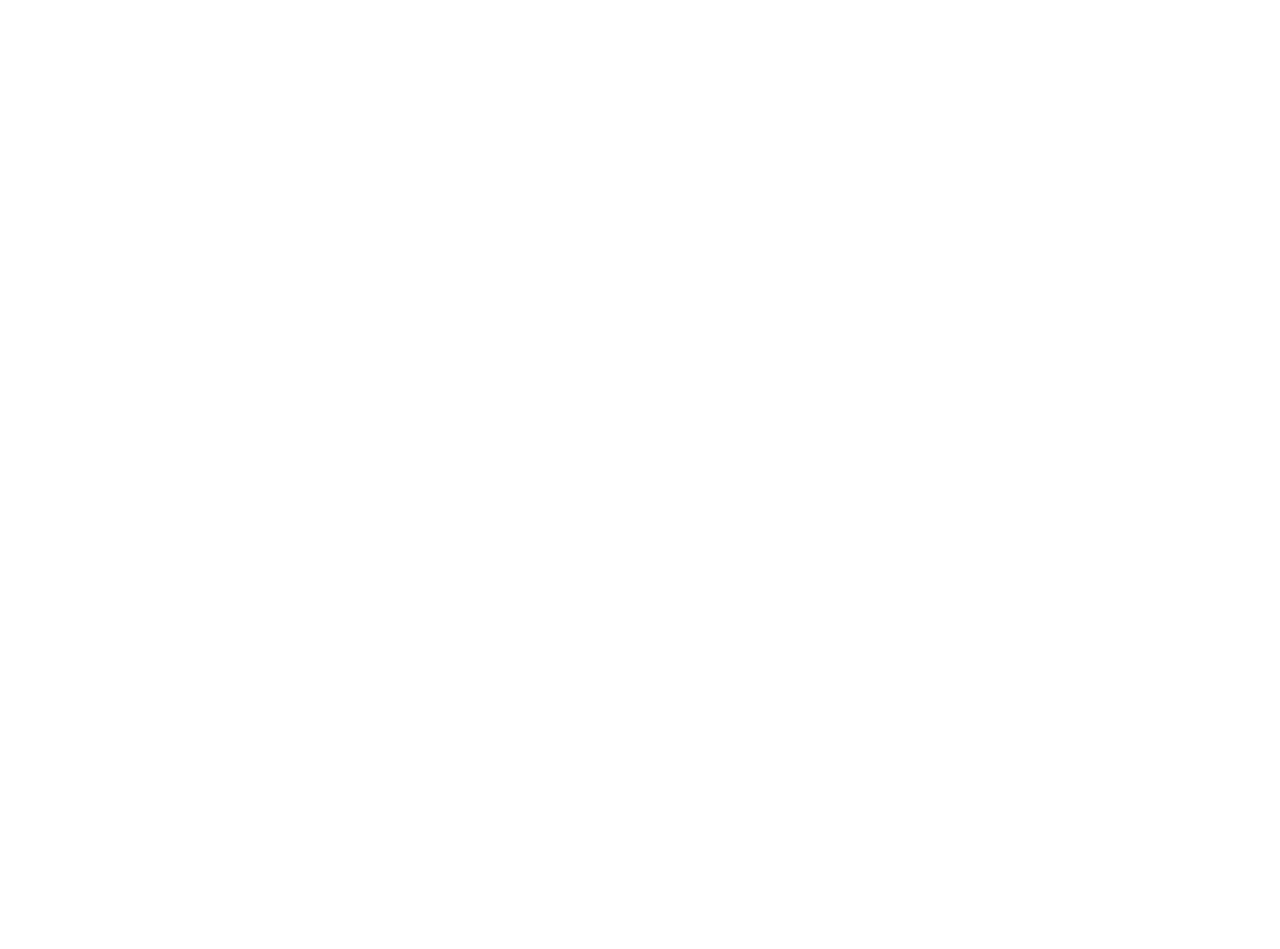
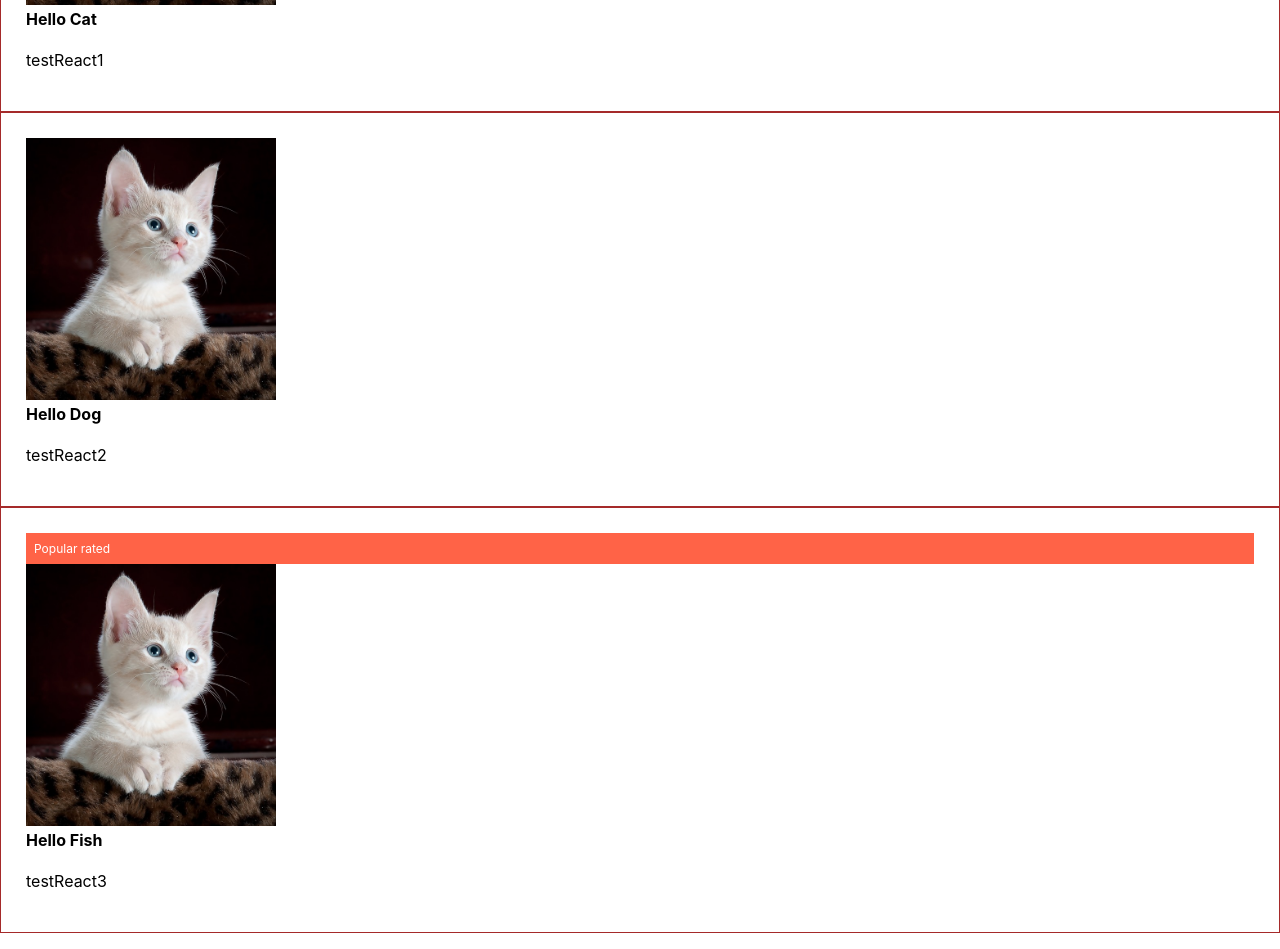
Before and after one commit to Maxim4ik118/bcon59-pr, a React (Create React App) app: page / in a window 1280 px wide. Shown: the part 400-1349 px from the top of the page. Before the commit the page ends 800 px from the top, so only its background shows below. Built offline with nearby package versions, Linux system fonts and the light colour scheme.

Commit message:
update react

```diff
--- a/src/components/App.jsx
+++ b/src/components/App.jsx
@@ -1,10 +1,21 @@
 import PostList from './PostList';
-
+import imgCat from '../assets/images/cat-1.jpg';
+const posts = [
+  { id: 1, srcImage: imgCat, title: 'Hello Cat', content: 'testReact1' },
+  { id: 2, srcImage: imgCat, title: 'Hello Dog', content: 'testReact2' },
+  {
+    id: 3,
+    srcImage: imgCat,
+    title: 'Hello Fish',
+    content: 'testReact3',
+    isPopular: true,
+  },
+];
 export const App = () => {
   return (
     <>
       <h2 className="header-title">Котик на дієті, нещасний котик</h2>
-      <PostList title="My Post List" />
+      <PostList title="My Post List" list={posts} />
     </>
   );
 };
--- a/src/components/PostList.jsx
+++ b/src/components/PostList.jsx
@@ -1,13 +1,32 @@
+import imgCat from '../assets/images/cat-1.jpg'
+import { PostListItem } from './PostListItem';
+
 const Postlist = ({ title, list }) => {
   return (
     <div>
       <h2 className="post-list-title">{title}</h2>
       <ul className="post-list">
-        <li className="post-list-item">
-          <img className="post-list-img" src="" alt="" />
-          <h4 className="post-list-item-title">Post title</h4>
-          <p className="post-list-item-text">Post text</p>
-        </li>
+        {list.map((post) => {
+          return (
+            <PostListItem key={post.id}
+              srcImage={post.srcImage}
+              title={post.title}
+              content={post.content}
+              isPopular={post.isPopular}
+            />
+          );
+        })}
+        {/* <PostListItem
+          srcImage={imgCat}
+          title={'Image of Cat'}
+          content={'Hello Cat'}
+        />
+        <PostListItem
+          isPopular={true}
+          srcImage={imgCat}
+          title={'Image of Cat Two'}
+          content={'Hello Cat Two'}
+        /> */}
       </ul>
     </div>
   );
--- /dev/null
+++ b/src/components/PostListItem.jsx
@@ -0,0 +1,12 @@
+export function PostListItem({ srcImage, title, content, isPopular=false }) {
+  return (
+    <li className="post-list-item">
+      {isPopular ? (
+        <span className="post-list-item-bage">Popular rated</span>
+      ) : null}
+      <img className="post-list-img" src={srcImage} alt={title} />
+      <h4 className="post-list-item-title">{title}</h4>
+      <p className="post-list-item-text">{content}</p>
+    </li>
+  );
+}
--- a/src/index.css
+++ b/src/index.css
@@ -29,3 +29,14 @@
 .post-list-item-title {
   margin-top: 0;
 }
+.post-list-img {
+  width: 250px;
+}
+
+.post-list-item-bage {
+  display: block;
+  padding: 8px;
+  font-size: 12px;
+  background-color: tomato;
+  color: white;
+}
```
Also changed, not shown: src/assets/images/cat-1.jpg (added).
